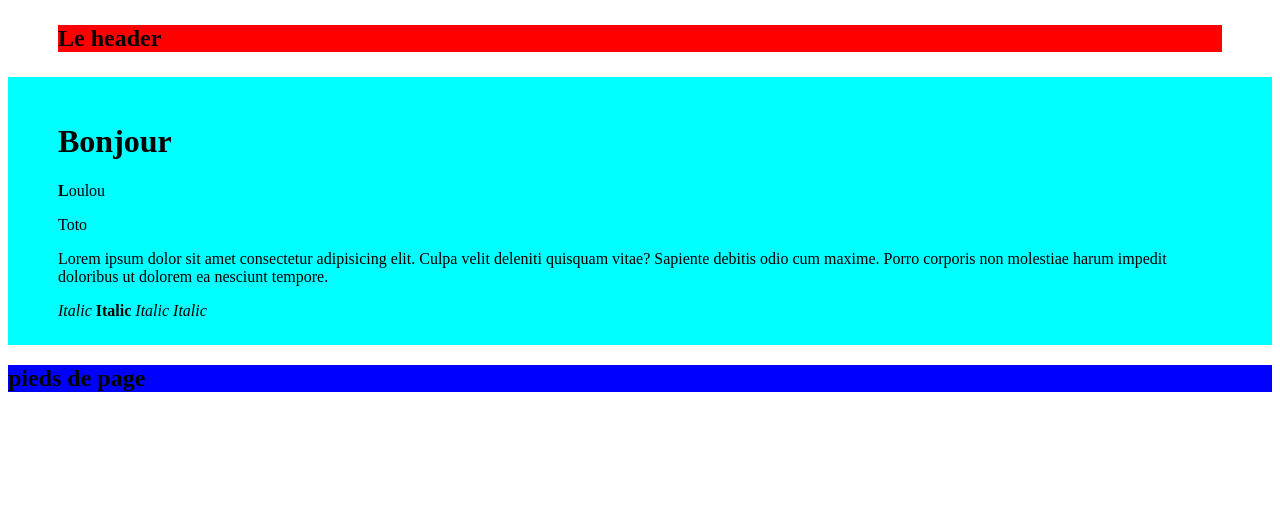
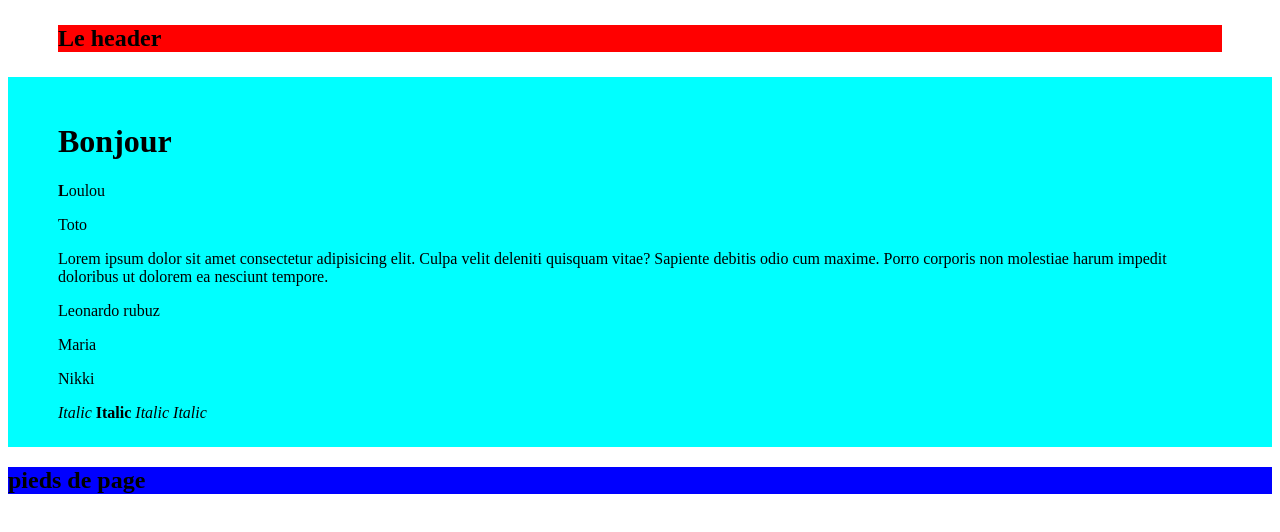
Before and after one commit to LeonardoRubuz/D-mos, a plain HTML site: page Index.html in a window 1280 px wide. Drawn offline with Linux system fonts and the light colour scheme.

Commit message:
fisrt use of the DOM

```diff
--- a/Index.html
+++ b/Index.html
@@ -19,6 +19,11 @@
             <p>Lorem ipsum dolor sit amet consectetur adipisicing elit. Culpa velit deleniti quisquam vitae? Sapiente debitis odio cum maxime.
                Porro corporis non molestiae harum impedit doloribus ut dolorem ea nesciunt tempore.
             </p>
+            <p>Leonardo rubuz</p>
+        </div>
+        <div class="bloc-note">
+            <p>Maria</p>
+            <p>Nikki</p>
         </div>
         <em>Italic</em>
         <strong>Italic</strong>
@@ -30,4 +35,5 @@
             <h2>pieds de page</h2>
         </footer>
     </body>
+    <script src='main.js'></script>
 </html>
--- /dev/null
+++ b/main.js
@@ -0,0 +1 @@
+console.log(document.getElementsByClassName('bloc-note')[1]);
```
